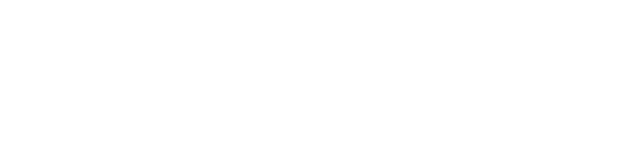
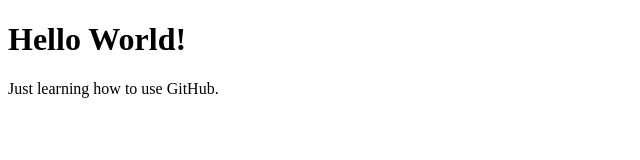
Before and after one commit to wangsamu/first-repo, a plain HTML site: page index.html in a window 1280 px wide. Shown: the whole page, without its empty margins (0-640 px from the left). Drawn offline with Linux system fonts and the light colour scheme.

Commit message:
Update index.html

```diff
--- a/index.html
+++ b/index.html
@@ -6,5 +6,8 @@
     <meta name="viewport" content="width=device-width, initial-scale=1.0" />
     <title>Document</title>
   </head>
-  <body></body>
+  <body>
+    <h1>Hello World!</h1>
+    <p>Just learning how to use GitHub.</p>
+  </body>
 </html>
```
